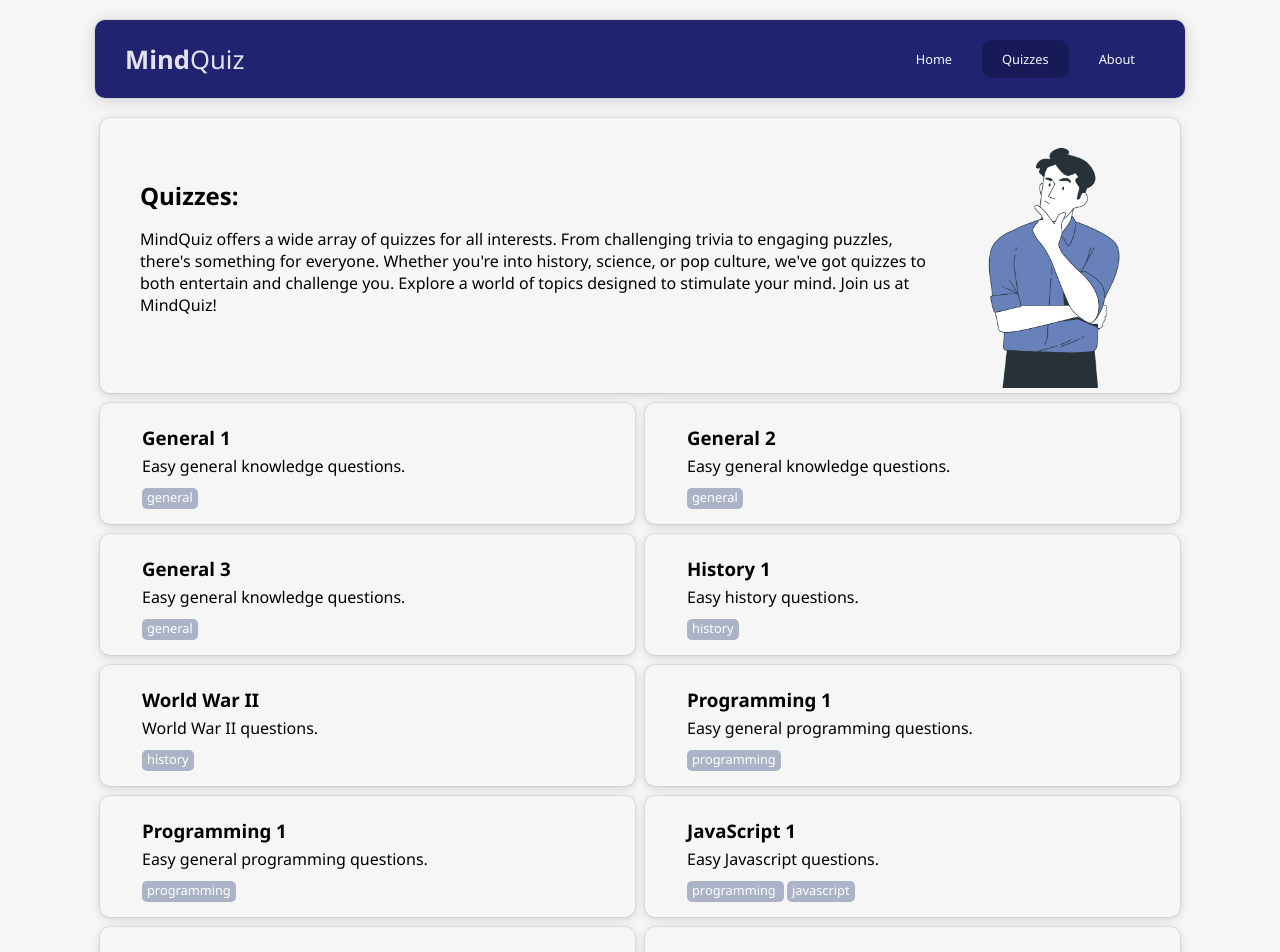
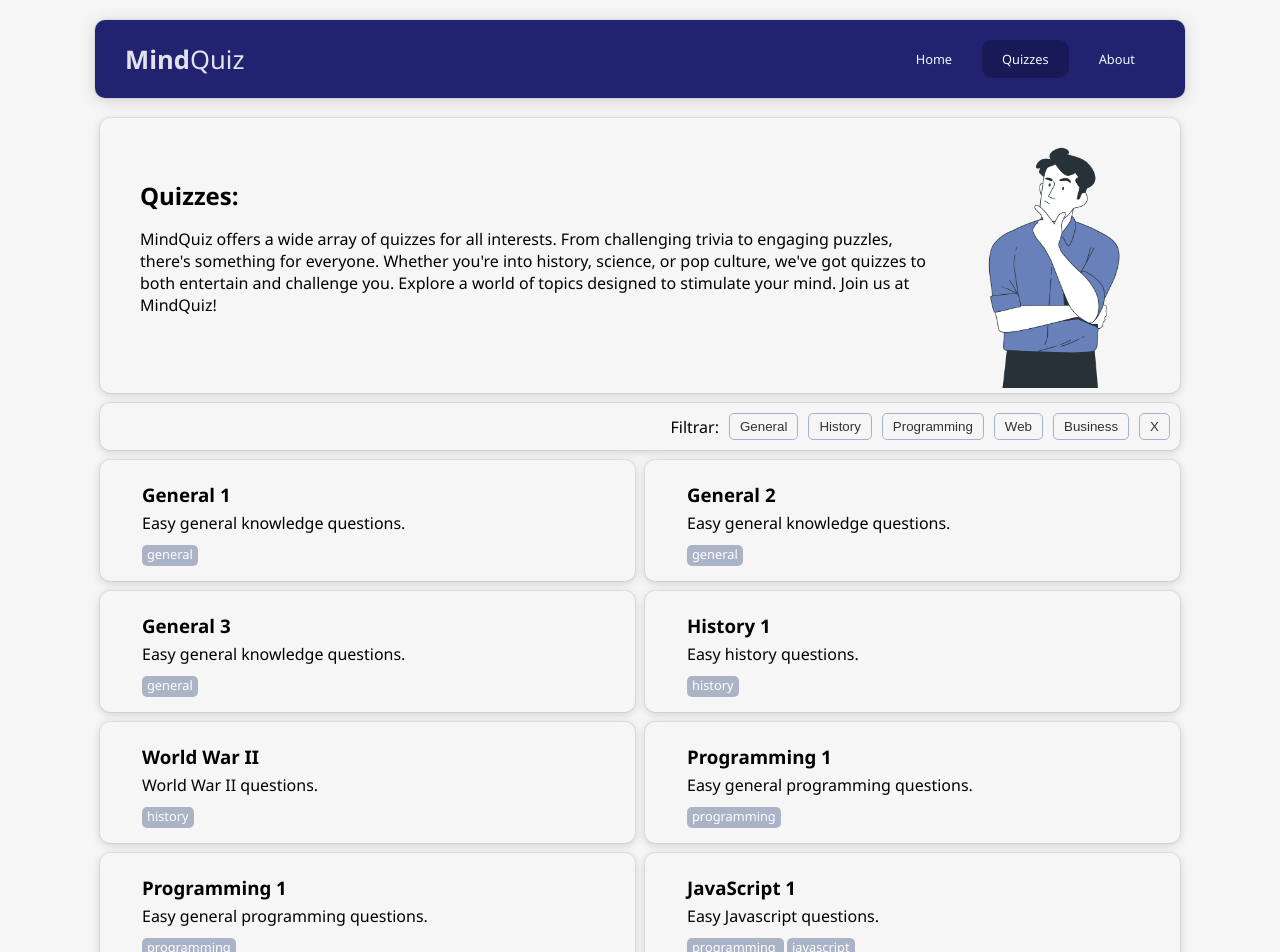
Before and after one commit to romhenri/mindquiz, a React (Vite) app: page /quiz in a window 1280 px wide. Shown: the top 952 px of the page. Built offline with nearby package versions, Linux system fonts and the light colour scheme.

Commit message:
add: SearchBar

```diff
--- a/src/App.css
+++ b/src/App.css
@@ -61,30 +61,6 @@ section {
   border-radius: 10px;
   max-width: 1080px;
   box-sizing: border-box !important;
-}
-
-.quizCard {
-  padding: 20px 40px 15px;
-  box-shadow: rgba(0, 0, 0, 0.16) 0px 2px 10px 0px, rgba(0, 0, 0, 0.06) 0px 0px 0px 1px;
-  border-radius: 10px;
-  width: 360px;
-  /* max-width: 520px; */
-  min-width: 280px;
-  border: 2px solid #d1d1d100;
-  cursor: pointer;
-  flex-grow: 1;
-  transition: border linear 0.1s;
-}
-
-.quizCard:hover {border: 2px solid #6981BA;}
-
-section.simple {
-  max-width: 520px;
-}
-
-.active {
-  color: var(--active);
-  transition: color .3s;
 }
 
 .active button
--- /dev/null
+++ b/src/components/SearchBar.jsx
@@ -0,0 +1,23 @@
+import React, { useEffect } from 'react'
+import { useNavigate } from 'react-router-dom'
+import '../css/QuizPage.css'
+
+const SearchBar = () => {
+  const navigate = useNavigate()
+
+  useEffect(() => {})
+
+  return (
+    <section className='config'>
+        <p>Filtrar:</p>
+        <button>General</button>
+        <button>History</button>
+        <button>Programming</button>
+        <button>Web</button>
+        <button>Business</button>
+        <button>X</button>
+      </section>
+  )
+}
+
+export default SearchBar
--- a/src/css/Quiz.css
+++ b/src/css/Quiz.css
@@ -50,11 +50,3 @@ button.alternative:hover {
   background-color: #dbdbdb !important;
   border: 2px solid #c0c0c0 !important;
 }
-
-.quizPage .container {
-  justify-content: center;
-  gap: 10px;
-  flex-wrap: wrap;
-  margin: auto;
-  max-width: 1080px;
-}
--- /dev/null
+++ b/src/css/QuizPage.css
@@ -0,0 +1,57 @@
+.quizPage .container {
+  justify-content: center;
+  gap: 10px;
+  flex-wrap: wrap;
+  margin: auto;
+  max-width: 1080px;
+}
+
+.quizCard {
+  padding: 20px 40px 15px;
+  box-shadow: rgba(0, 0, 0, 0.16) 0px 2px 10px 0px, rgba(0, 0, 0, 0.06) 0px 0px 0px 1px;
+  border-radius: 10px;
+  width: 360px;
+  /* max-width: 520px; */
+  min-width: 280px;
+  border: 2px solid #d1d1d100;
+  cursor: pointer;
+  flex-grow: 1;
+  transition: border linear 0.1s;
+}
+
+.quizCard:hover {border: 2px solid #6981BA;}
+
+section.simple {
+  max-width: 520px;
+}
+
+.active {
+  color: var(--active);
+  transition: color .3s;
+}
+
+/* Config */
+
+.quizPage section.config {
+  display: flex;
+  padding: 10px;
+  gap: 10px;
+  align-items: center;
+  justify-content: end;
+}
+
+.quizPage section.config p {
+  margin: 0px;
+}
+
+.quizPage section.config button {
+  background-color: transparent !important;
+  color: rgba(0, 0, 0, 0.800);
+  padding: 5px 10px;
+  border: 1px solid #a4b2d1 !important;
+  flex-grow: 0;
+}
+
+.hidden {
+  display: none !important;
+}
--- a/src/pages/QuizPage.jsx
+++ b/src/pages/QuizPage.jsx
@@ -1,19 +1,21 @@
 import React, { useEffect } from 'react'
 import { useNavigate } from 'react-router-dom'
 import manThinking from '../assets/man-thinking-bro.png'
+import SearchBar from '../components/SearchBar'
+import '../css/QuizPage.css'
 
 const QuizPage = ({quizzes}) => {
   const navigate = useNavigate()
 
   function createTags(array) {
-    return array.map((item) => (
-     <span> {item} </span>
+    return array.map((item, index) => (
+     <span key={index}> {item} </span>
     ))
   }
 
   function createQuizzesCards(quizzes) {
     return quizzes.slice(0).map((item, index) => (
-      <div key={index} className="quizCard">
+      <div key={index} className="quizCard" tags={quizzes[index][0].tags}>
         <h3>{quizzes[index][0].title}</h3>
         <p className='desc'>{quizzes[index][0].desc}</p>
         <p className='tags'>
@@ -61,9 +63,11 @@ const QuizPage = ({quizzes}) => {
         </div>
       </section>
 
-        <div className="container">
-         {createQuizzesCards(quizzes)}
-        </div>
+      <SearchBar/>
+
+      <div className="container">
+        {createQuizzesCards(quizzes)}
+      </div>
     </main>
   )
 }
```
